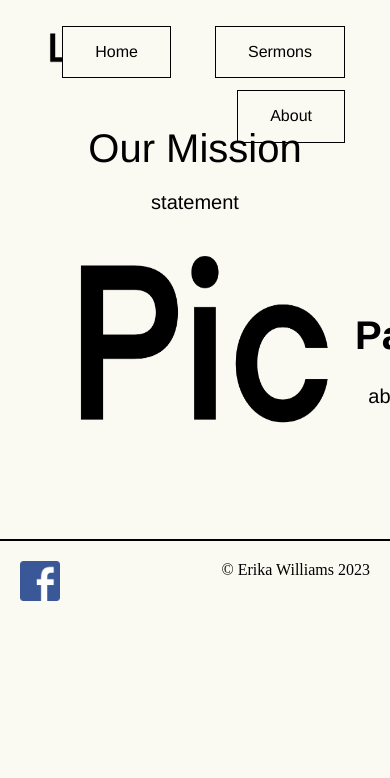
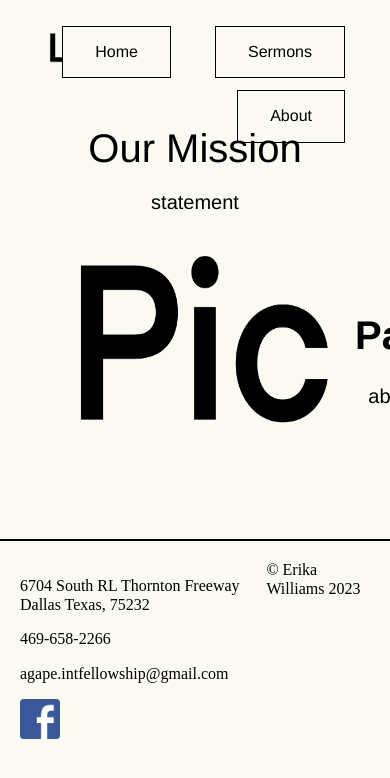
Before and after one commit to erikawill/aifchurch, a plain HTML site: page about.html in a window 390 px wide. Shown: the top 778 px of the page. Drawn offline with Linux system fonts and the light colour scheme.

Commit message:
changes [mon, june 5, 2023]
- added address, phone and email footer to about and sermon page

```diff
--- a/about.html
+++ b/about.html
@@ -54,12 +54,18 @@
   <!--Footer-->
   <div class="hellokitty-footer-wrapper">
     <footer class="hellokitty-footer">
+      <div class="contact">
+        <p>6704 South RL Thornton Freeway
+          Dallas Texas, 75232</p>
+        <p><a href="tel:4696582266">469-658-2266</a></p>
+        <p><a href="mailto: agape.intfellowship@gmail.com">agape.intfellowship@gmail.com</a></p>
       <div class="hellokitty-social-links">
         <a href="https:/facebook.com/aifchurch" target="_blank">
           <img class="hellokitty-social-link-image" src="./img/facebook.png" alt="facebook.com/aifchurch" width="40" height="40">
           <span class="hellokitty-social-link-text sr-only">Facebook</span>
         </a>
       </div>
+    </div>
       <span>&copy; Erika Williams 2023</span>
     </footer>
   </div>
```
Also changed, not shown: index.html (+1 -0 lines), sermons.html (+6 -0 lines).
